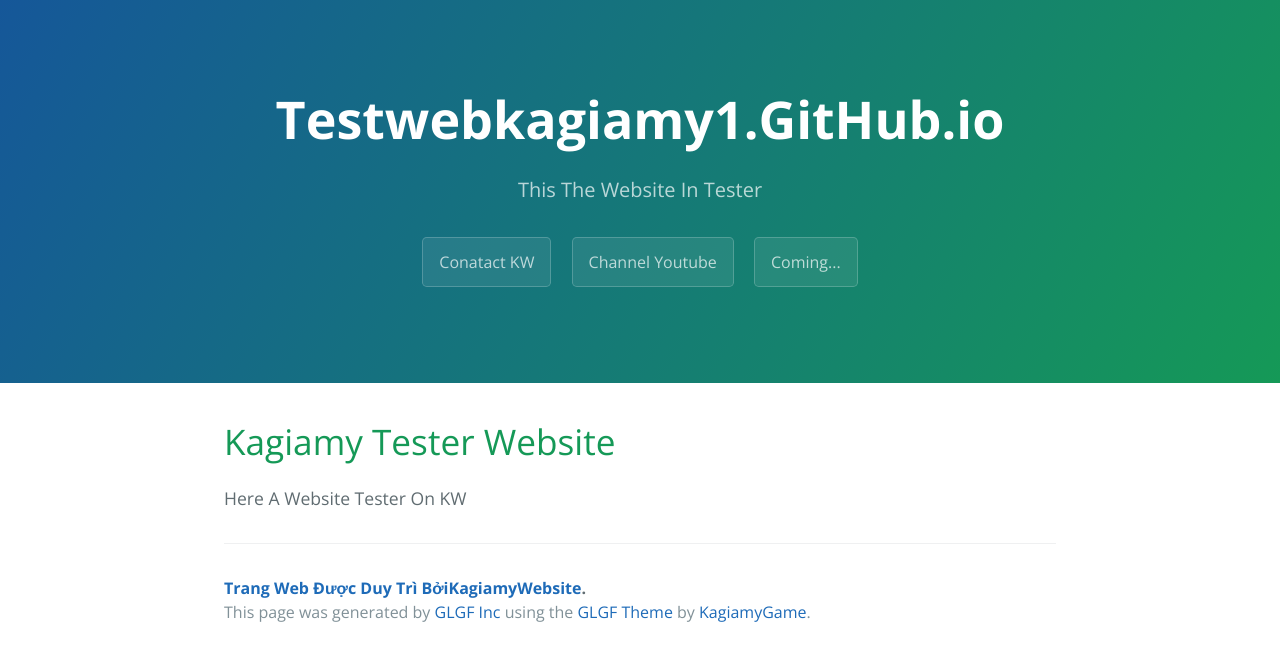
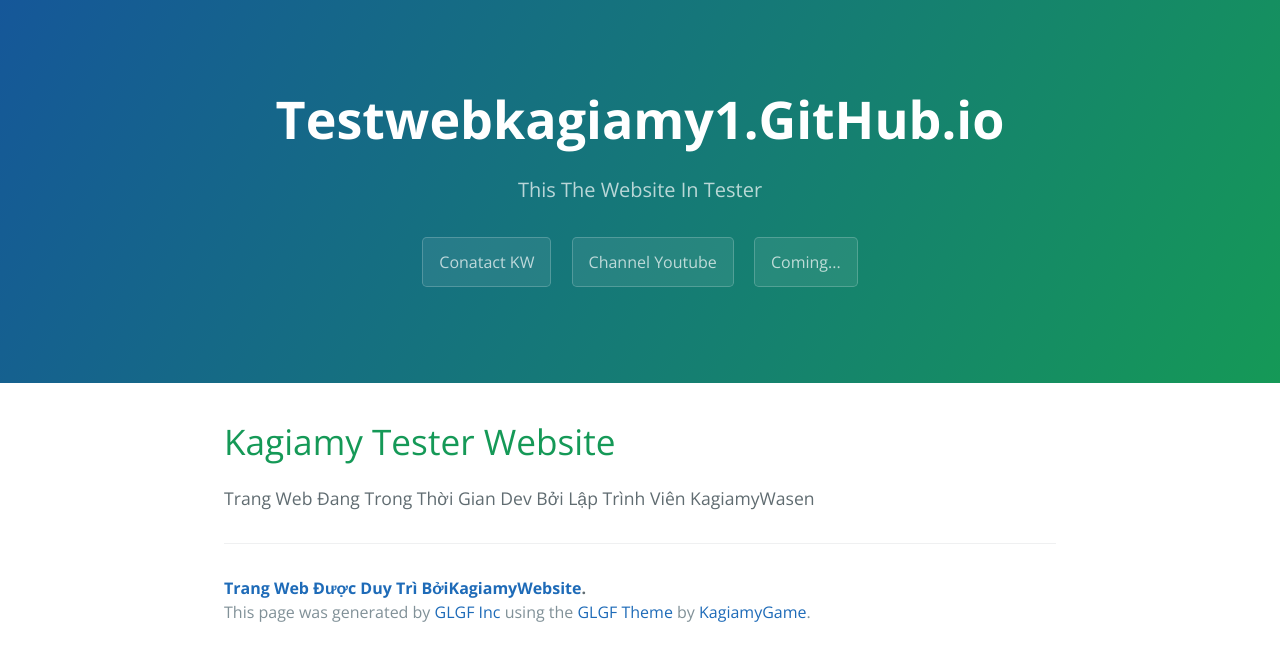
Before and after one commit to KagiamyWebsite/testwebkagiamy1.github.io, a plain HTML site: page index.html in a window 1280 px wide. Drawn offline with nearby package versions, Linux system fonts and the light colour scheme.

Commit message:
Update Post

```diff
--- a/index.html
+++ b/index.html
@@ -22,7 +22,7 @@
       <h1>
 <a id="kagiamy-tester-website" class="anchor" href="#kagiamy-tester-website" aria-hidden="true"><span aria-hidden="true" class="octicon octicon-link"></span></a>Kagiamy Tester Website</h1>
 
-<p>Here A Website Tester On KW</p>
+<p>Trang Web Đang Trong Thời Gian Dev Bởi Lập Trình Viên KagiamyWasen</p>
 
       <footer class="site-footer">
         <span class="site-footer-owner"><a href="https://github.com/KagiamyWebsite/testwebkagiamy1.github.io">Trang Web Được Duy Trì Bởi</a><a href="https://github.com/KagiamyWebsite">KagiamyWebsite</a>.</span>
```
